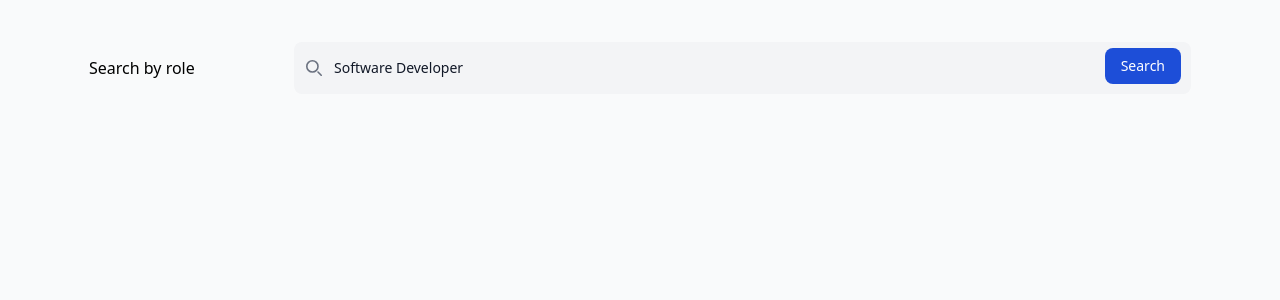
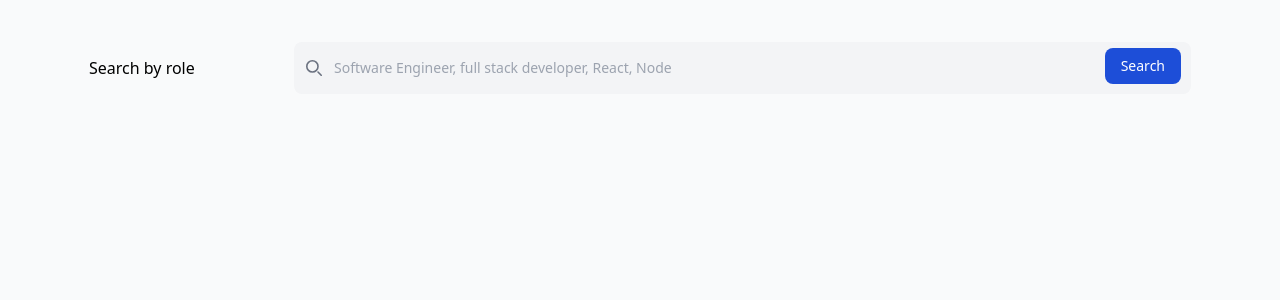
Before and after one commit to yogeshsingh2672000/job-board, a React (Create React App) app: page / in a window 1280 px wide. Shown: the top 300 px of the page. Built offline with nearby package versions, Linux system fonts and the light colour scheme; no server answers.

Commit message:
fixed sorting bug & memoization of the feed

```diff
--- a/src/components/feed/Feed.tsx
+++ b/src/components/feed/Feed.tsx
@@ -2,7 +2,7 @@ import React, { useState, useEffect, useRef } from "react";
 
 function Feed(props: any) {
   const { setJobId, jobListings, setJobListings } = props;
-  const [userInput, setUserInput] = useState<string>("Software Developer");
+  const [userInput, setUserInput] = useState<string>("");
   const [isLoading, setIsLoading] = useState<boolean>(false);
   const [currentDate] = useState(new Date());
   const searchRef = useRef<HTMLInputElement>(null);
@@ -38,10 +38,6 @@ function Feed(props: any) {
       console.error("Error fetching data:", error);
     }
   };
-
-  useEffect(() => {
-    listJobs(userInput);
-  }, []);
 
   const handleSearch = async (e: any) => {
     if (e.keyCode === 13 && searchRef.current === document.activeElement) {
@@ -83,7 +79,7 @@ function Feed(props: any) {
               setUserInput(e.target.value)
             }
             className="block w-full p-4 ps-10 text-sm text-gray-900 border-none appearance-none rounded-lg bg-gray-100"
-            placeholder="Software Engineer, full stack developer"
+            placeholder="Software Engineer, full stack developer, React, Node"
           />
           <button
             onClick={handleSearch}
```
